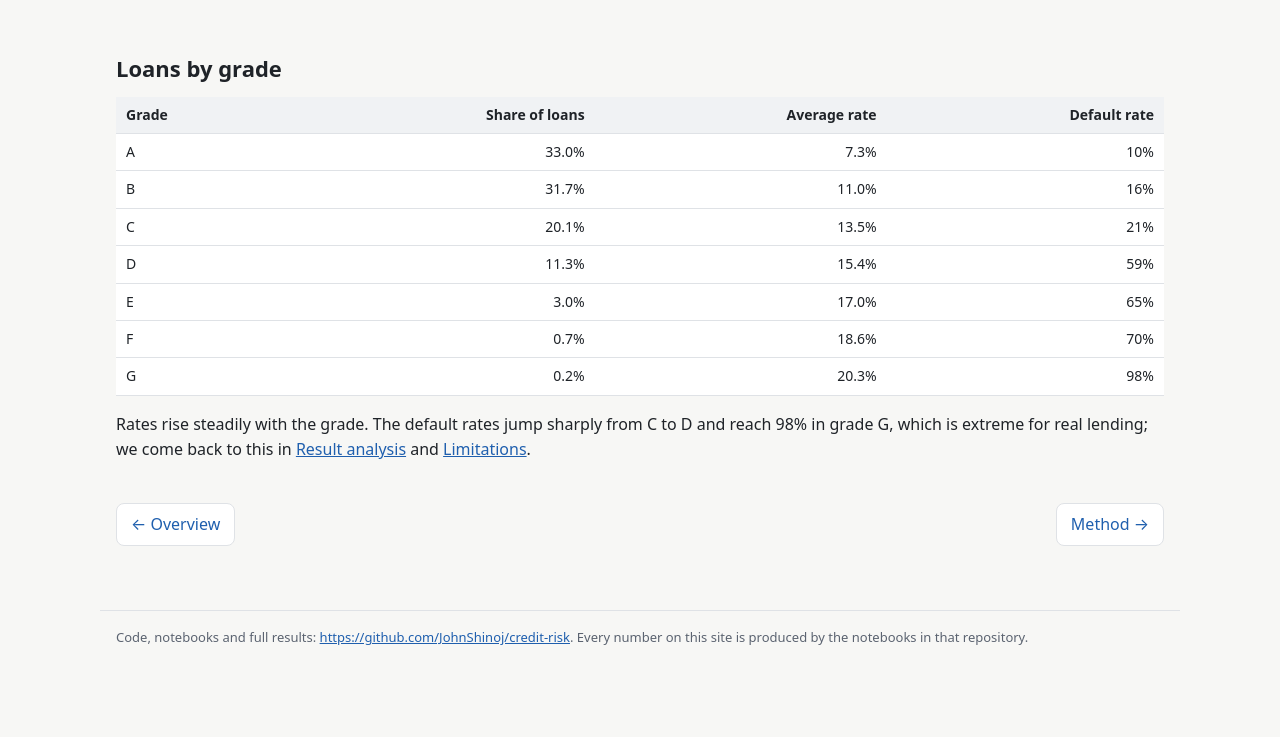
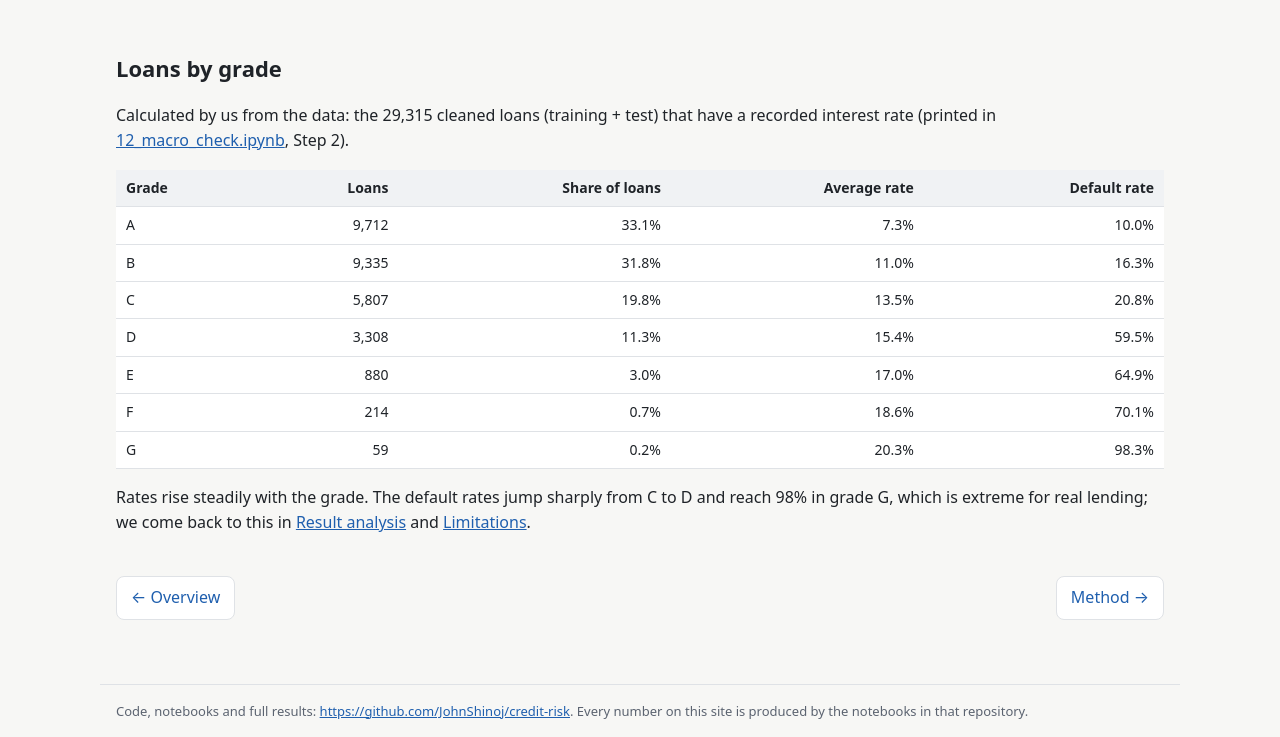
Before and after one commit to JohnShinoj/credit-risk, a plain HTML site: page docs/data.html in a window 1280 px wide. Shown: the part 1828-2565 px from the top of the page. Before the commit the page ends 2492 px from the top, so only its background shows below. Drawn offline with Linux system fonts and the light colour scheme.

Commit message:
Use one consistent basis for the grade table on the website
All columns of the loans-by-grade table now use the 29,315 cleaned loans
(training + test) with a recorded rate, as printed in notebook 12; the
share column previously came from the training set only. Adds loan counts
and labels the basis; grade D default shown as 60% (59.5%).

Co-Authored-By: Claude Opus 5.5 <noreply@anthropic.com>

```diff
--- a/docs/data.html
+++ b/docs/data.html
@@ -62,15 +62,17 @@ set never influences them. Rows without a rate cannot be used to train or test t
 </div>
 
 <h2>Loans by grade</h2>
+<p>Calculated by us from the data: the 29,315 cleaned loans (training + test) that have a recorded interest rate
+(printed in <a href="https://github.com/JohnShinoj/credit-risk/blob/main/notebooks/12_macro_check.ipynb" target="_blank" rel="noopener">12_macro_check.ipynb</a>, Step 2).</p>
 <div class="table-wrap"><table>
-<tr><th>Grade</th><th class="num">Share of loans</th><th class="num">Average rate</th><th class="num">Default rate</th></tr>
-<tr><td>A</td><td class="num">33.0%</td><td class="num">7.3%</td><td class="num">10%</td></tr>
-<tr><td>B</td><td class="num">31.7%</td><td class="num">11.0%</td><td class="num">16%</td></tr>
-<tr><td>C</td><td class="num">20.1%</td><td class="num">13.5%</td><td class="num">21%</td></tr>
-<tr><td>D</td><td class="num">11.3%</td><td class="num">15.4%</td><td class="num">59%</td></tr>
-<tr><td>E</td><td class="num">3.0%</td><td class="num">17.0%</td><td class="num">65%</td></tr>
-<tr><td>F</td><td class="num">0.7%</td><td class="num">18.6%</td><td class="num">70%</td></tr>
-<tr><td>G</td><td class="num">0.2%</td><td class="num">20.3%</td><td class="num">98%</td></tr>
+<tr><th>Grade</th><th class="num">Loans</th><th class="num">Share of loans</th><th class="num">Average rate</th><th class="num">Default rate</th></tr>
+<tr><td>A</td><td class="num">9,712</td><td class="num">33.1%</td><td class="num">7.3%</td><td class="num">10.0%</td></tr>
+<tr><td>B</td><td class="num">9,335</td><td class="num">31.8%</td><td class="num">11.0%</td><td class="num">16.3%</td></tr>
+<tr><td>C</td><td class="num">5,807</td><td class="num">19.8%</td><td class="num">13.5%</td><td class="num">20.8%</td></tr>
+<tr><td>D</td><td class="num">3,308</td><td class="num">11.3%</td><td class="num">15.4%</td><td class="num">59.5%</td></tr>
+<tr><td>E</td><td class="num">880</td><td class="num">3.0%</td><td class="num">17.0%</td><td class="num">64.9%</td></tr>
+<tr><td>F</td><td class="num">214</td><td class="num">0.7%</td><td class="num">18.6%</td><td class="num">70.1%</td></tr>
+<tr><td>G</td><td class="num">59</td><td class="num">0.2%</td><td class="num">20.3%</td><td class="num">98.3%</td></tr>
 </table></div>
 <p>Rates rise steadily with the grade. The default rates jump sharply from C to D and reach 98% in grade G, which is extreme for
 real lending; we come back to this in <a href="analysis.html">Result analysis</a> and <a href="limitations.html">Limitations</a>.</p>
```
Also changed, not shown: docs/analysis.html (+1 -1 lines), docs/index.html (+2 -2 lines).
